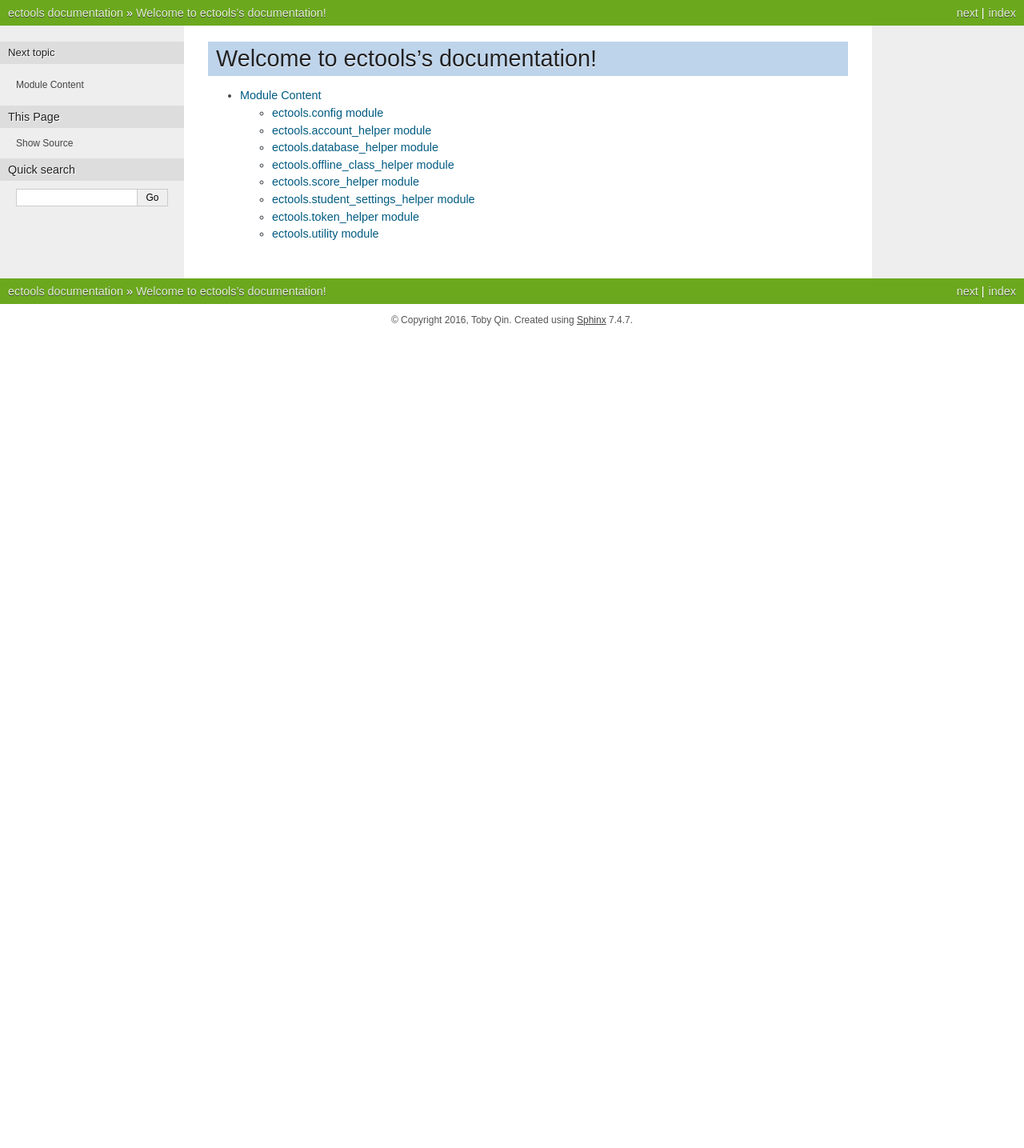
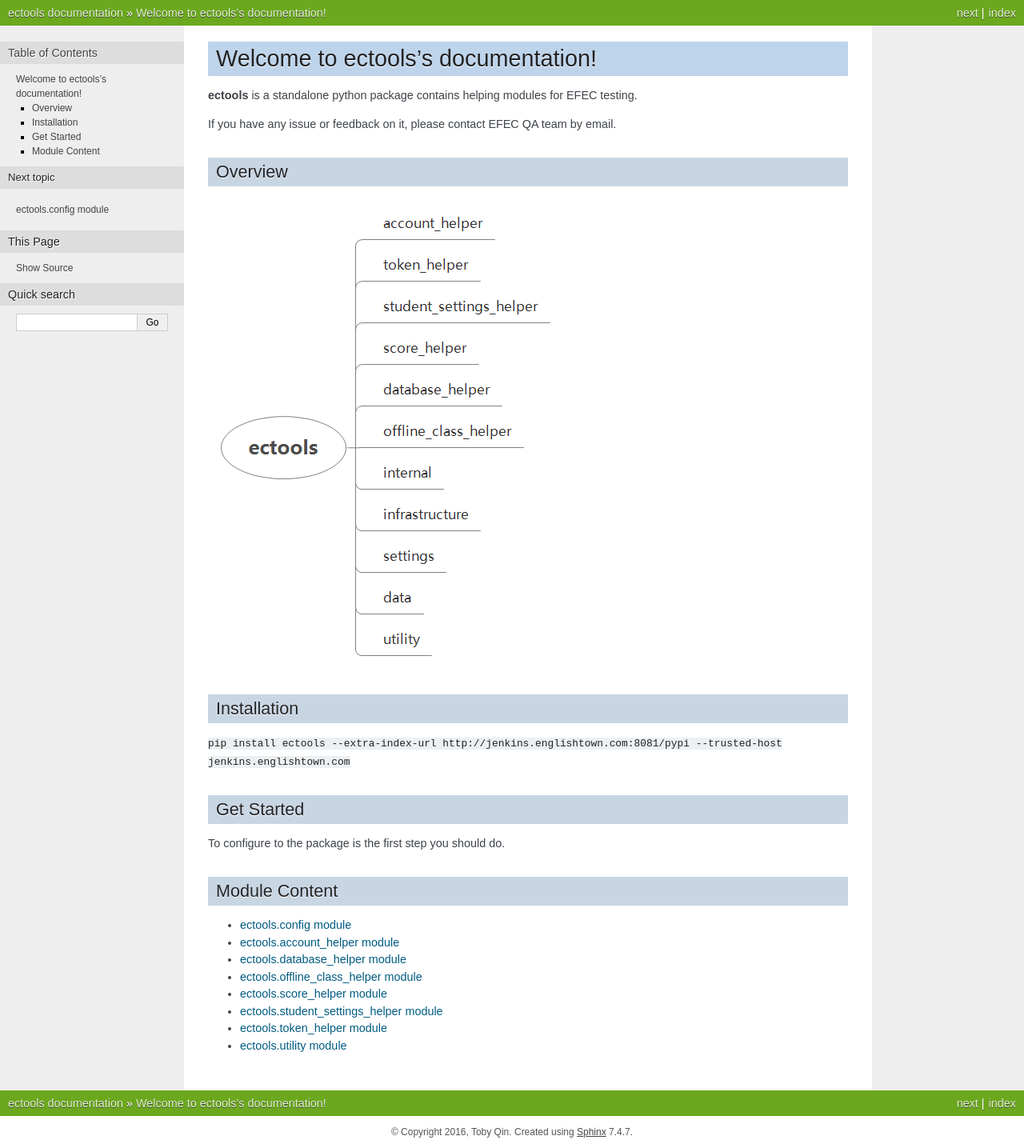
Before and after one commit to harrisson-li/smart_ec, a Sphinx documentation site: the page built from python/ectools/doc/source/index.rst, in a window 1280 px wide. Shown: the whole page at 80% size. Built offline with Sphinx 7.4.7, drawn with Linux system fonts in a browser that asks for light colours; before the commit the page ends 900 px from its top, so only the background shows below that.

Commit message:
update doc.

```diff
--- a/python/ectools/doc/source/ectools.rst
+++ b/python/ectools/doc/source/ectools.rst
@@ -1,6 +1,3 @@
-Module Content
-==============
-
 ectools.config module
 ---------------------
 
--- a/python/ectools/doc/source/index.rst
+++ b/python/ectools/doc/source/index.rst
@@ -1,7 +1,24 @@
 Welcome to ectools's documentation!
 ===================================
+**ectools** is a standalone python package contains helping modules for EFEC testing.
 
+If you have any issue or feedback on it, please contact EFEC QA team by email.
+
+Overview
+--------
+.. image:: _static/ectools.png
+
+Installation
+------------
+``pip install ectools --extra-index-url http://jenkins.englishtown.com:8081/pypi --trusted-host jenkins.englishtown.com``
+
+Get Started
+-----------
+To configure to the package is the first step you should do.
+
+Module Content
+--------------
 .. toctree::
-   :maxdepth: 2
+  :maxdepth: 2
 
-   ectools
+  ectools
```
